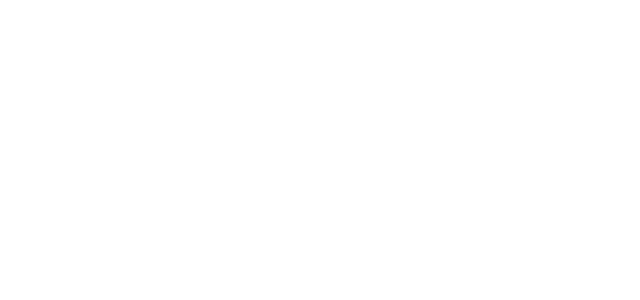
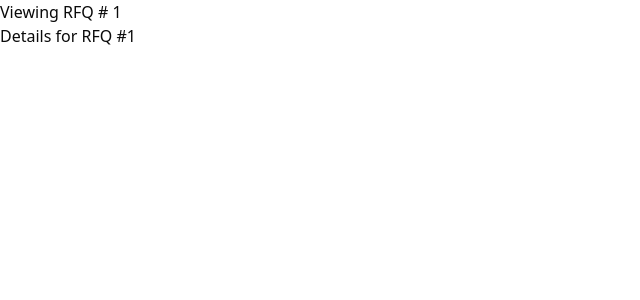
Before and after one commit to JeetDas5/kshitij-workwise, a React (Vite) app: page /view/1 in a window 1280 px wide. Before the commit this address had no page. Shown: the top 300 px of the page, without its empty margins (0-640 px from the left). Built offline with nearby package versions, Linux system fonts and the light colour scheme.

Commit message:
completed rfq management page

```diff
--- a/src/App.jsx
+++ b/src/App.jsx
@@ -4,6 +4,7 @@
 import Dashboard from './pages/Dashboard'
 import RfqCreation from './pages/RFQ-Creation'
 import RfqManagement from './pages/RFQ-Management'
+import RfqManagementDetails from './pages/RFQ-management-details'
 
 function App() {
 
@@ -15,6 +16,8 @@
         <Route path='/dashboard' element={<Dashboard/>} />
         <Route path='/rfq-creation' element={<RfqCreation/>} />
         <Route path='/rfq-management' element={<RfqManagement/>} />
+        <Route path="/view/:id" element={<RfqManagementDetails />} />
+
       </Routes>
     </BrowserRouter>
   )
--- a/src/pages/RFQ-Management.jsx
+++ b/src/pages/RFQ-Management.jsx
@@ -3,6 +3,7 @@
 import { Search, Filter, ChevronDown, Eye, PlusCircle, FileText, Clock, Calendar, Bell } from 'lucide-react';
 import rfqData from '../data/rfq-data.json';
 import Header from '../components/global/Header';
+import { useNavigate } from "react-router-dom";
 
 const StatCard = ({ title, value, change, negative, positive }) => {
   return (
@@ -53,6 +54,13 @@
 };
 
 const RFQTable = ({ data }) => {
+
+  const navigate = useNavigate();
+
+  const handleViewClick = (id) => {
+    navigate(`/view/${id}`);
+  };
+
   return (
     <div className="bg-white rounded-lg shadow-sm border border-slate-200 overflow-hidden">
       <div className="overflow-x-auto">
@@ -103,7 +111,7 @@
                 </td>
                 <td className="px-6 py-4">
                   <div className="flex items-center space-x-3">
-                    <button className="text-indigo-600 hover:text-indigo-800 font-medium flex items-center">
+                    <button className="text-indigo-600 hover:text-indigo-800 font-medium flex items-center" onClick={() => handleViewClick(rfq.id)}>
                       <Eye className="w-4 h-4 mr-1" />
                       View
                     </button>
@@ -152,6 +160,7 @@
 
     setFilteredData(filtered);
   };
+
 
   return (
     <main className="max-w-7xl mx-auto px-4 sm:px-6 lg:px-8 py-8">
--- /dev/null
+++ b/src/pages/RFQ-management-details.jsx
@@ -0,0 +1,15 @@
+import { useParams } from "react-router-dom";
+
+const RfqManagementDetails = () => {
+  const { id } = useParams(); // Get the id from the URL
+
+  return (
+    <div>
+      <h1>Viewing RFQ # {id}</h1>
+      {/* You can now use the 'id' to fetch data or display content dynamically */}
+      <p>Details for RFQ #{id}</p>
+    </div>
+  );
+};
+
+export default RfqManagementDetails;
```
